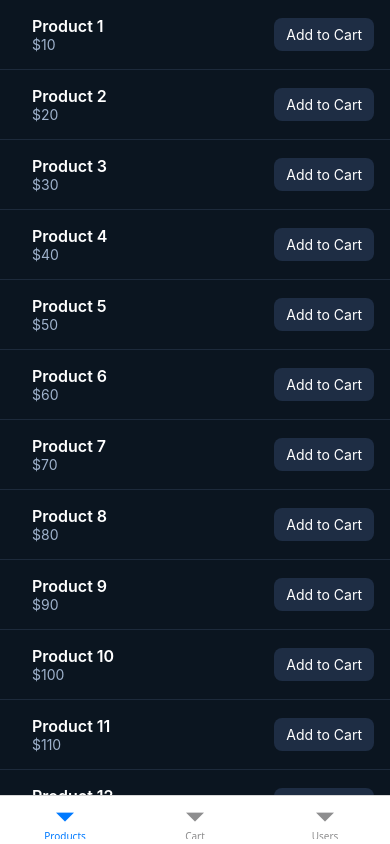
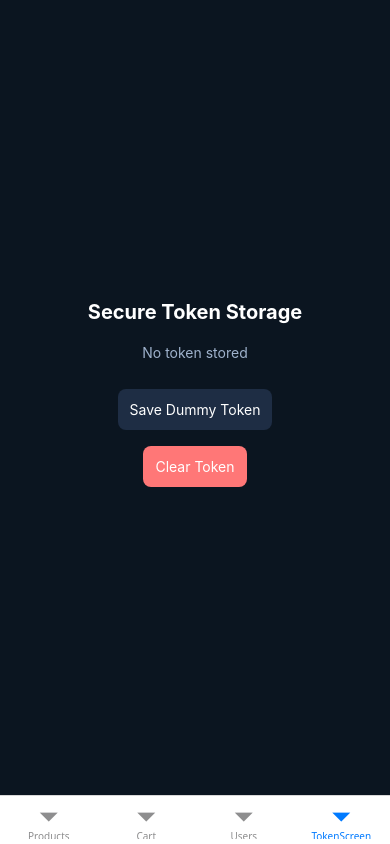
Before and after one commit to akjain1509/my-app, a React Native app: screen /TokenScreen in a window 390 px wide. Built offline with nearby package versions, Linux system fonts and the light colour scheme.

Commit message:
Secure Token Storage

```diff
--- a/package.json
+++ b/package.json
@@ -15,6 +15,7 @@
     "@react-navigation/native-stack": "^7.3.26",
     "@reduxjs/toolkit": "^2.9.0",
     "expo": "~53.0.22",
+    "expo-secure-store": "^14.2.3",
     "expo-status-bar": "~2.2.3",
     "react": "19.0.0",
     "react-native": "0.79.6",
--- a/src/hooks/useOfflineUsers.ts
+++ b/src/hooks/useOfflineUsers.ts
@@ -1,11 +1,5 @@
 import { useEffect, useState } from "react";
 import AsyncStorage from "@react-native-async-storage/async-storage";
-
-export type User1 = {
-  id: number;
-  name: string;
-  email: string;
-};
 
 export type User = {
   id: number;
--- a/src/navigation/RootNavigator.tsx
+++ b/src/navigation/RootNavigator.tsx
@@ -6,6 +6,7 @@ import CartScreen from '../screens/CartScreen';
 import UserListScreen from '../screens/UserListScreen';
 import { createNativeStackNavigator } from '@react-navigation/native-stack';
 import UserDetailsScreen from '../screens/UserDetailsScreen';
+import TokenScreen from '../screens/TokenScreen';
 // import { MaterialCommunityIcons } from '@expo/vector-icons';
 
 export type RootStackParamList = {
@@ -46,6 +47,7 @@ export default function RootNavigator() {
                 <Tab.Screen name="Products" component={ProductListScreen} />
                 <Tab.Screen name="Cart" component={CartScreen} />
                 <Tab.Screen name="Users" component={UsersStack} />
+                <Tab.Screen name="TokenScreen" component={TokenScreen} />
             </Tab.Navigator>
         </NavigationContainer>
     );
--- /dev/null
+++ b/src/screens/TokenScreen.tsx
@@ -0,0 +1,56 @@
+import React, { useEffect, useState } from 'react';
+import { View, Text, TouchableOpacity, StyleSheet, SafeAreaView } from 'react-native';
+import { saveToken, getToken, deleteToken } from '../utils/secureToken';
+
+
+export default function TokenScreen() {
+    const [token, setToken] = useState<string | null>(null);
+
+
+    useEffect(() => {
+        (async () => {
+            const stored = await getToken();
+            if (stored) setToken(stored);
+        })();
+    }, []);
+
+
+    const handleSave = async () => {
+        await saveToken('dummy-auth-token-12345');
+        const stored = await getToken();
+        setToken(stored);
+    };
+
+
+    const handleClear = async () => {
+        await deleteToken();
+        setToken(null);
+    };
+
+
+    return (
+        <SafeAreaView style={styles.container}>
+            <Text style={styles.title}>Secure Token Storage</Text>
+            <Text style={styles.token}>{token ? token : 'No token stored'}</Text>
+
+
+            <TouchableOpacity style={styles.button} onPress={handleSave}>
+                <Text style={styles.buttonText}>Save Dummy Token</Text>
+            </TouchableOpacity>
+
+
+            <TouchableOpacity style={[styles.button, { backgroundColor: '#f77' }]} onPress={handleClear}>
+                <Text style={styles.buttonText}>Clear Token</Text>
+            </TouchableOpacity>
+        </SafeAreaView>
+    );
+}
+
+
+const styles = StyleSheet.create({
+    container: { flex: 1, justifyContent: 'center', alignItems: 'center', backgroundColor: '#0b1520' },
+    title: { color: 'white', fontSize: 20, fontWeight: '700', marginBottom: 20 },
+    token: { color: '#9fb2cc', marginBottom: 20 },
+    button: { backgroundColor: '#1e2d44', padding: 12, borderRadius: 8, marginVertical: 8 },
+    buttonText: { color: 'white' },
+});
--- /dev/null
+++ b/src/utils/secureToken.ts
@@ -0,0 +1,15 @@
+import * as SecureStore from "expo-secure-store";
+
+const TOKEN_KEY = "authToken";
+
+export async function saveToken(token: string) {
+  await SecureStore.setItemAsync(TOKEN_KEY, token);
+}
+
+export async function getToken() {
+  return await SecureStore.getItemAsync(TOKEN_KEY);
+}
+
+export async function deleteToken() {
+  await SecureStore.deleteItemAsync(TOKEN_KEY);
+}
```
Also changed, not shown: 2 other files (tests, documents, lock files or other folders).
